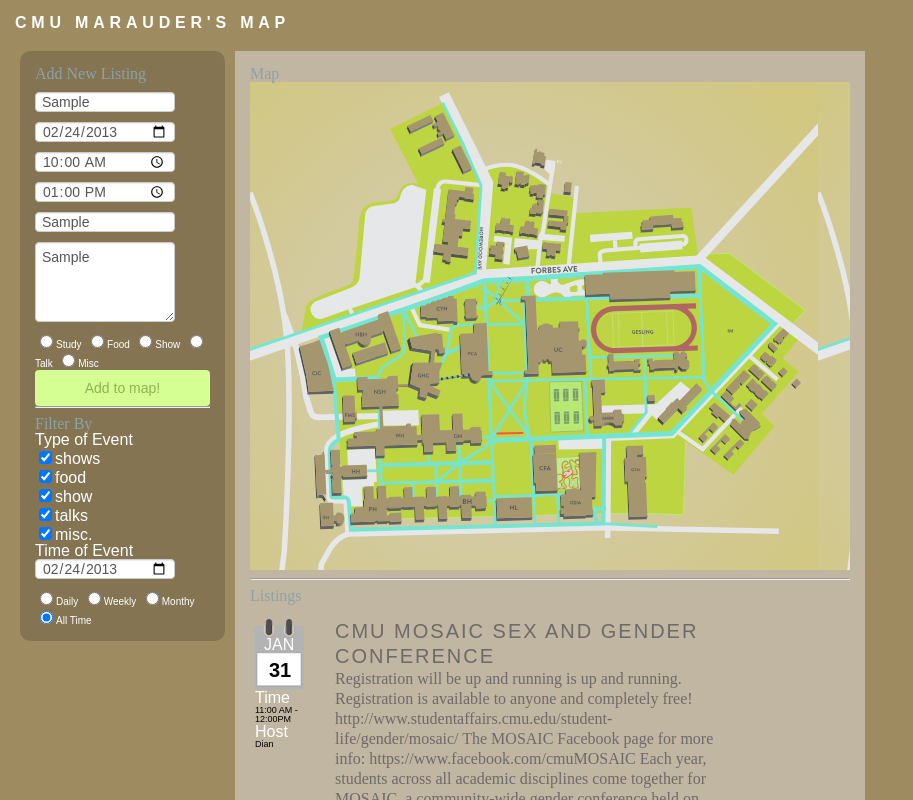
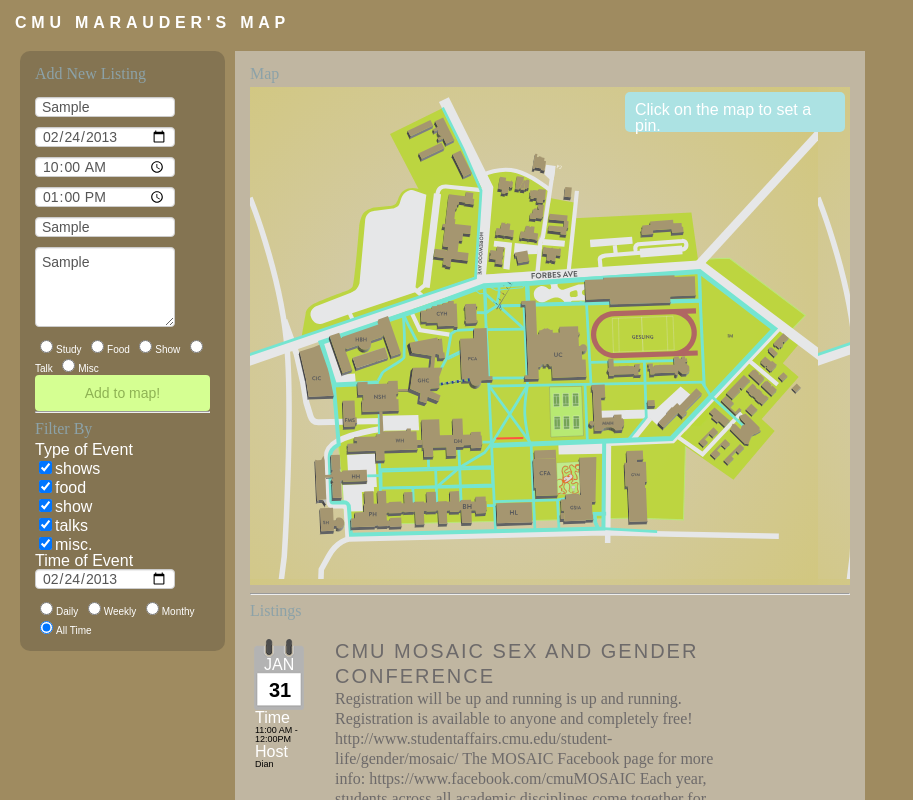
Before and after one commit to michaeledryan/15237, a plain HTML site: page pr2/static/index.html in a window 1280 px wide. Both pictures are taken after typing "Sample", "Sample", "Sample" into the empty fields and a click on the input "Add to map!". Shown: the top 800 px of the page, without its empty margins (0-913 px from the left). Drawn offline with Linux system fonts and the light colour scheme; no server answers.

Commit message:
alert message

```diff
--- a/pr2/listUtils.js
+++ b/pr2/listUtils.js
@@ -1,4 +1,4 @@
-// add to listings.
+id// add to listings.
 // get from listings.
 // sort listings. DONE
 //
--- a/pr2/static/index.html
+++ b/pr2/static/index.html
@@ -80,6 +80,7 @@
 
 		<div class="col2">
 			<h2>Map</h2>
+			<div class="alert">Click on the map to set a pin.</div>
 			<div id ="map">
 				<canvas id="myCanvas" width="600" height="488"></canvas>
 			</div>
--- a/pr2/static/main.js
+++ b/pr2/static/main.js
@@ -249,6 +249,7 @@
 function prepareToAdd() {
   adding = true;
   $("canvas").toggleClass('switchCursor');
+  $(".alert").css({"visibility": "visible"});
 }
 
 function getPosition(event) {
@@ -263,6 +264,8 @@
     addMyEvent(x,y);
 
     adding = false;
+      $(".alert").css({"visibility": "hidden"});
+
   }
   else hoverMouse(event);
 }
--- a/pr2/static/style.css
+++ b/pr2/static/style.css
@@ -59,6 +59,21 @@
 
 }
 
+
+.alert{
+	background-color: #ace2e3;
+	padding: 10px;
+	width: 200px;
+	height: 20px;
+	border-radius: 5px;
+	position: absolute;
+	margin: 5px;
+	right:15px;
+	visibility: hidden;
+
+}
+
+
 #nav{
 
 }
@@ -72,11 +87,14 @@
 h2{
 	font-family: 'adelle',serif;
 	color: #8ca2a8;
+	padding-bottom: 5px;
 }
 #map{
+	padding-top: 10px;
 	text-align: center;
 	background-image: url('mapVector-03.svg')
 }
+
 #wrapper{
 	width: 900px;
 	margin-top: 15px;
@@ -96,6 +114,7 @@
 	margin: 5px;
 	padding: 15px;
 	width: 600px;
+	position: relative;
 }
 
 #event-listing{
```
Also changed, not shown: pr2/listings.txt.
